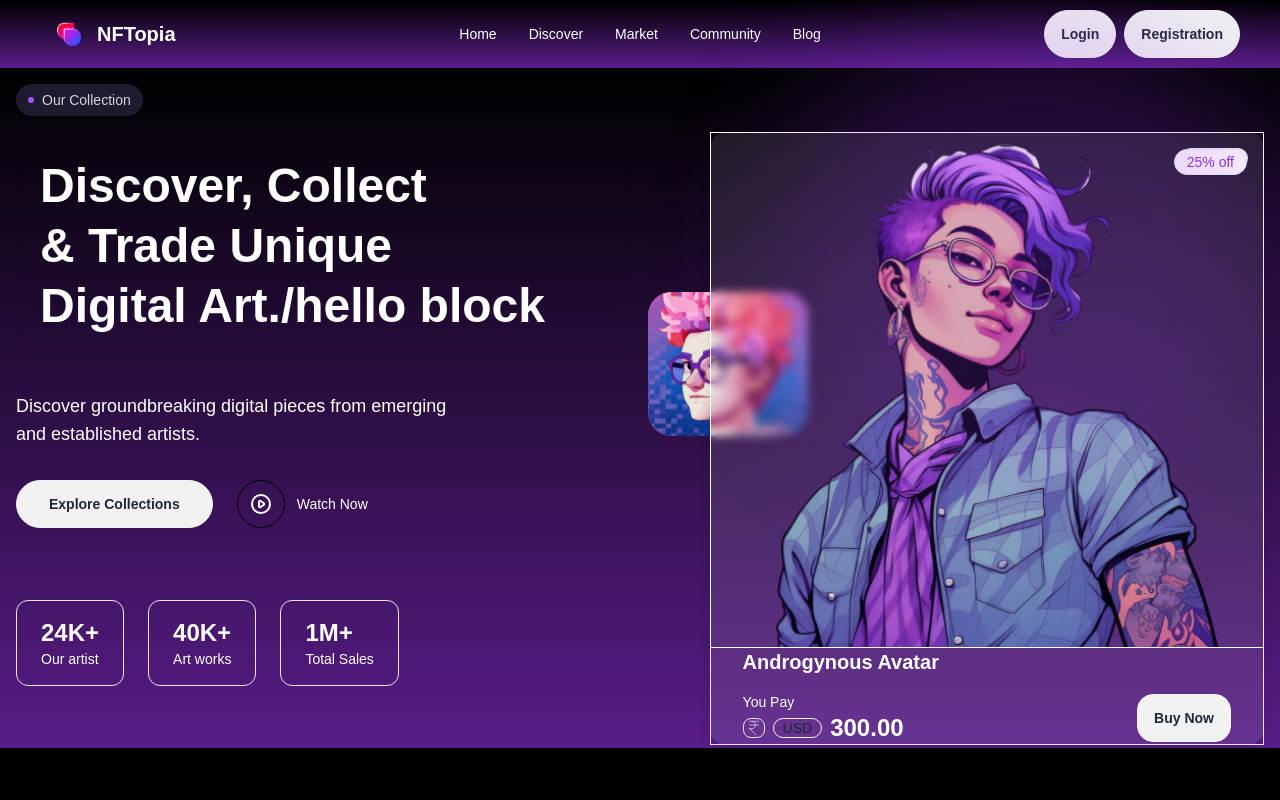
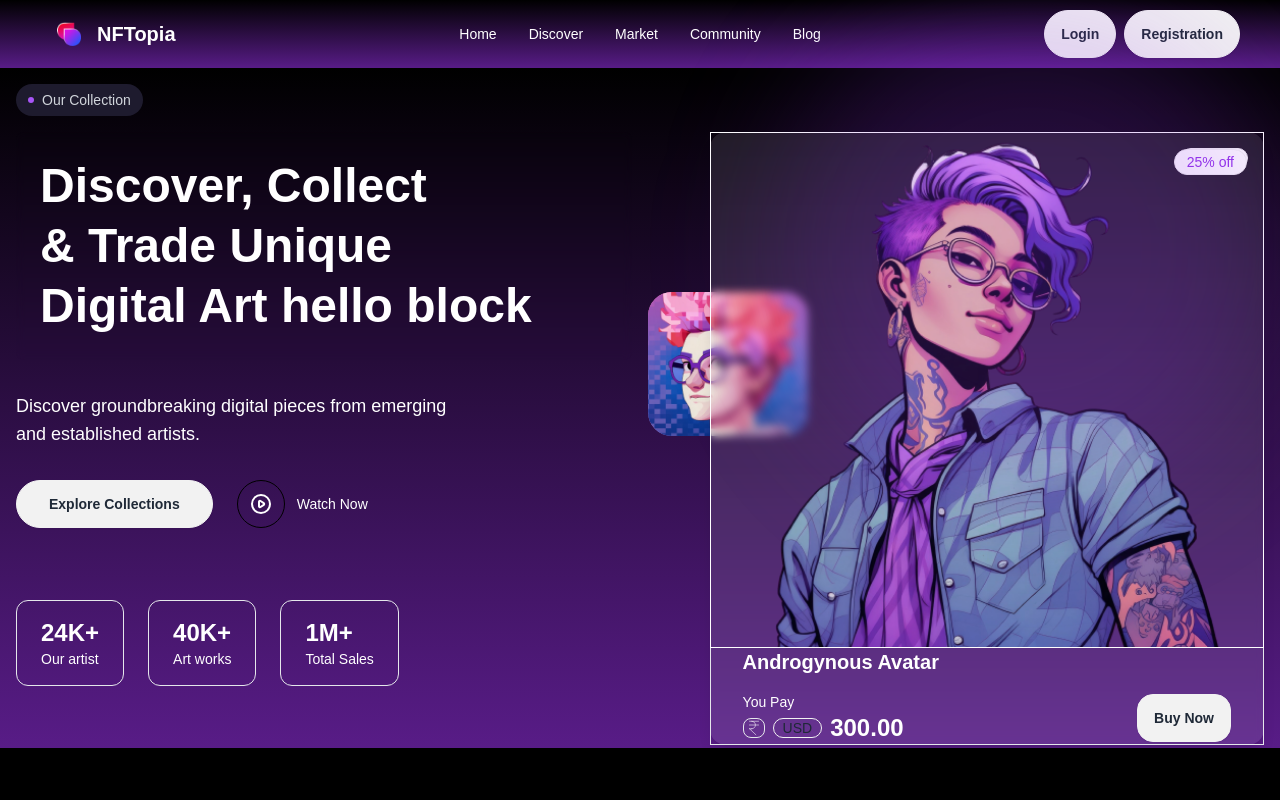
Before and after one commit to singhtameshwar/nftopia, a Next.js app: page / in a window 1280 px wide. Shown: the top 800 px of the page. Built offline with nearby package versions, Linux system fonts and the light colour scheme.

Commit message:
adding new words

```diff
--- a/src/components/detail.jsx
+++ b/src/components/detail.jsx
@@ -15,7 +15,7 @@ export const DETAIL = () => {
               <br />
               & Trade Unique
               <br />
-              Digital Art./hello block
+              Digital Art hello block
             </h1>
           </div>
           <p className="text-lg max-w-md">
```
